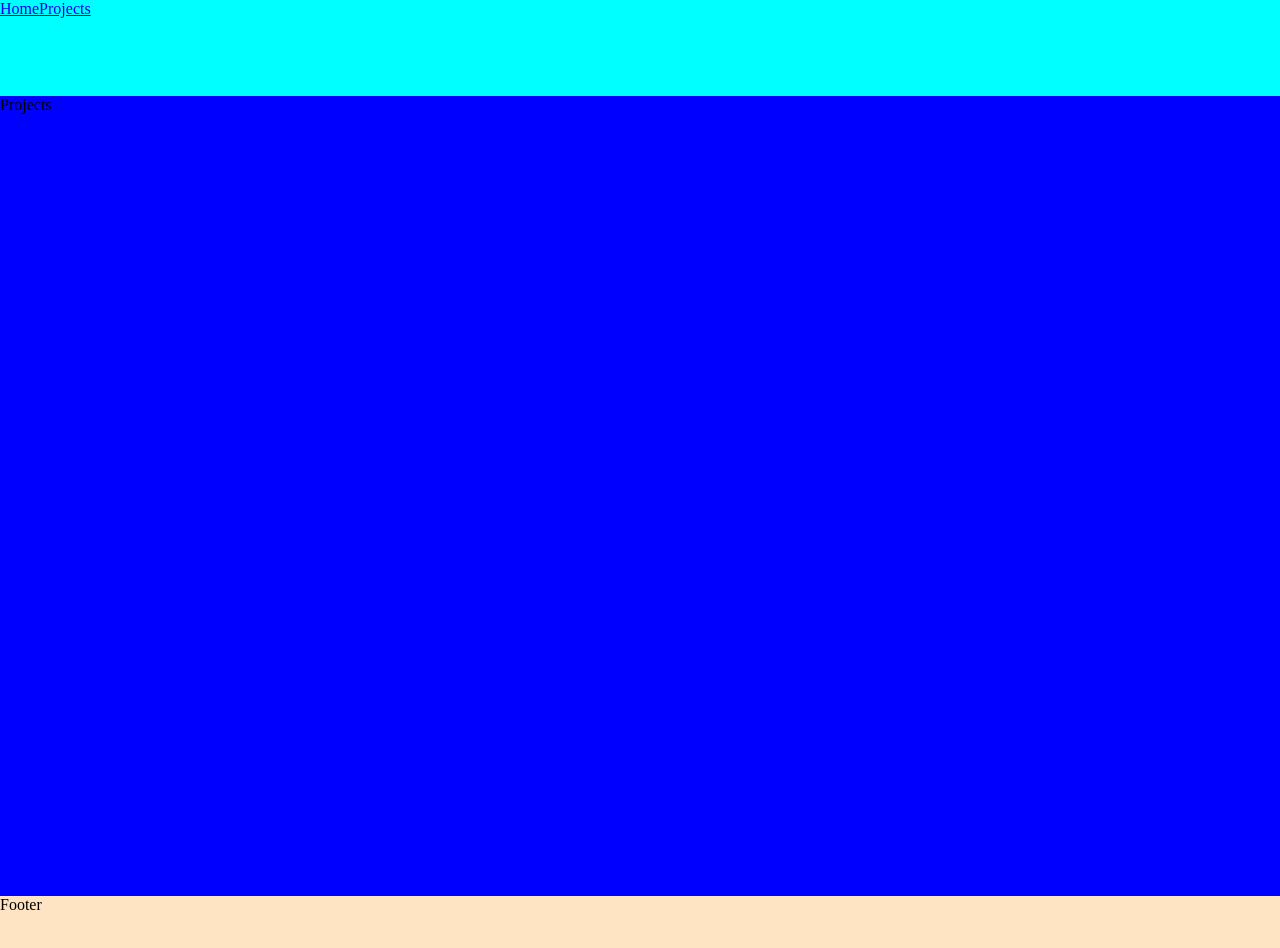
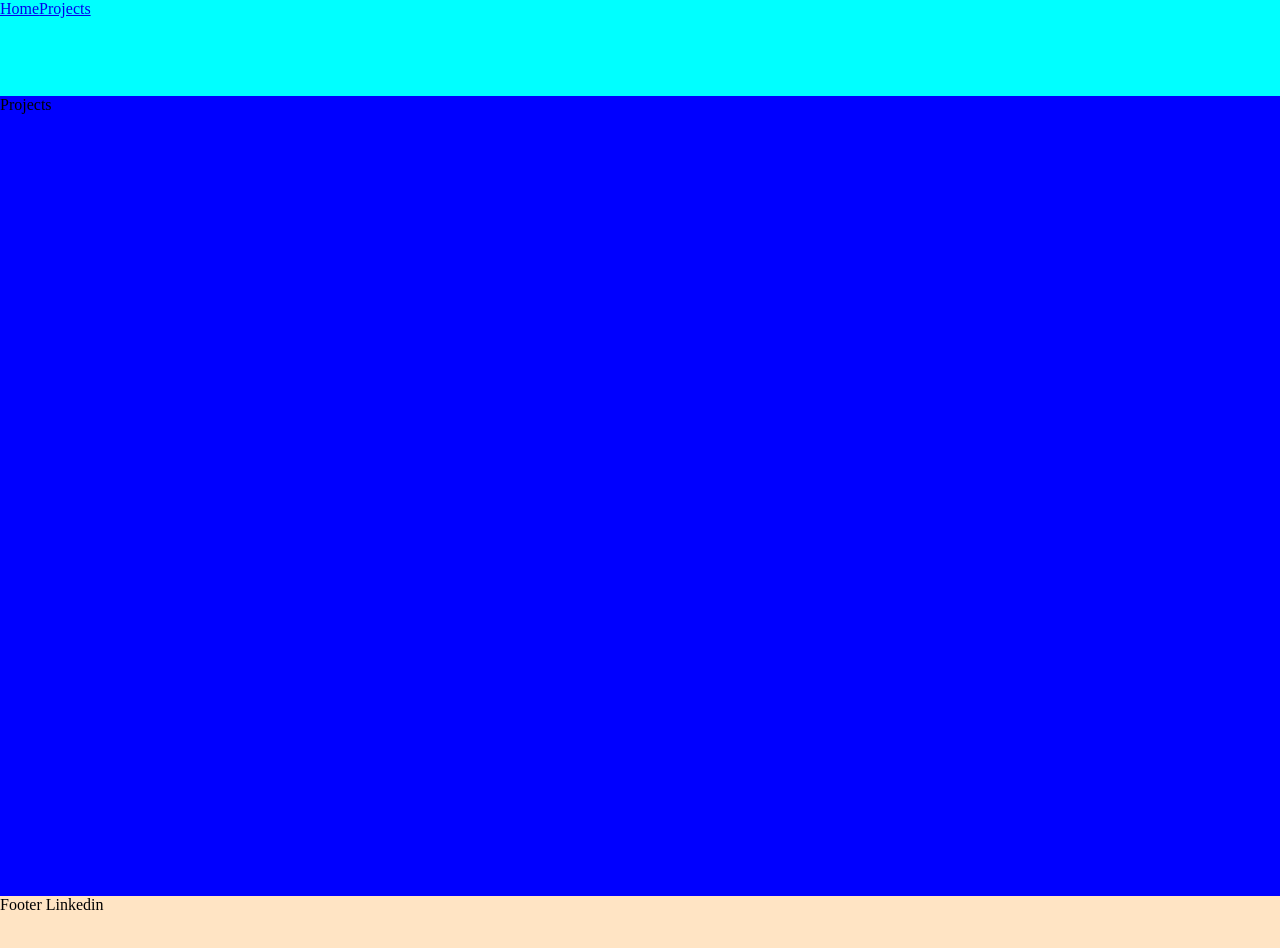
Before and after one commit to Alejandro-Manzano/Personal-website, a React (Vite) app: page /projects in a window 1280 px wide. Shown: the top 948 px of the page. Built offline with nearby package versions, Linux system fonts and the light colour scheme.

Commit message:
change footer

```diff
--- a/src/components/Footer/Footer.jsx
+++ b/src/components/Footer/Footer.jsx
@@ -5,6 +5,7 @@ const Footer = () => {
   return (
     <footer>
       Footer
+      Linkedin
     </footer>
   )
 }
```
